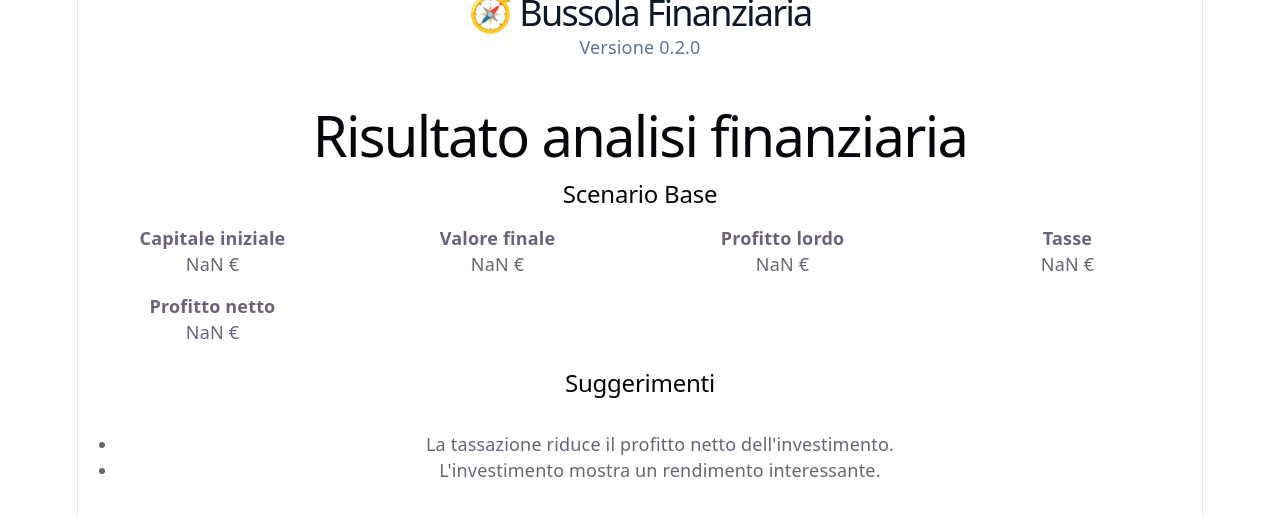
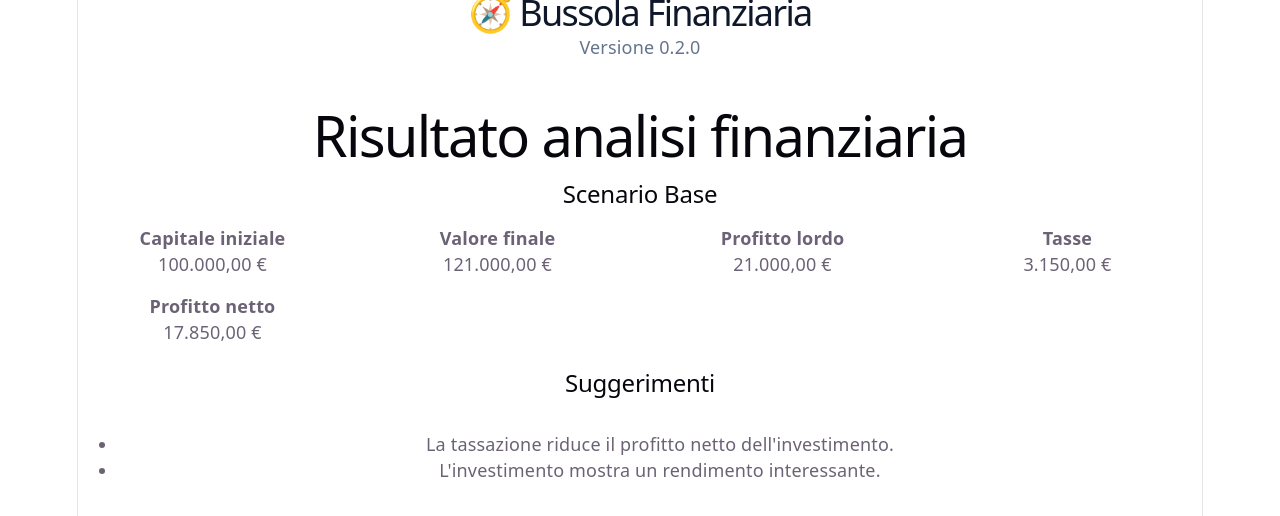
Before and after one commit to carlosciarrinovideo1-svg/Bussola-Finanziaria, a React (Vite) app in the folder frontend/: page / in a window 1280 px wide. Shown: the top 516 px of the page. Built offline with nearby package versions, Linux system fonts and the light colour scheme.

Commit message:
BF-0051: normalizza dati dashboard nel view model

```diff
--- a/frontend/src/components/Dashboard.tsx
+++ b/frontend/src/components/Dashboard.tsx
@@ -25,25 +25,15 @@ export default function Dashboard() {
 
       scenarioName={data.scenarioName}
 
-      initialCapital={Number(
-        data.initialCapital
-      )}
+      initialCapital={data.initialCapital}
 
-      finalValue={Number(
-        data.finalValue
-      )}
+      finalValue={data.finalValue}
 
-      grossProfit={Number(
-        data.grossProfit
-      )}
+      grossProfit={data.grossProfit}
 
-      taxAmount={Number(
-        data.taxAmount
-      )}
+      taxAmount={data.taxAmount}
 
-      netProfit={Number(
-        data.netProfit
-      )}
+      netProfit={data.netProfit}
 
       suggestions={
         data.suggestions
--- a/frontend/src/dashboard/viewModel.ts
+++ b/frontend/src/dashboard/viewModel.ts
@@ -9,17 +9,18 @@ export interface DashboardViewModel {
 
   scenarioName: string;
 
-  initialCapital: string;
+  initialCapital: number;
 
-  finalValue: string;
+  finalValue: number;
 
-  grossProfit: string;
+  grossProfit: number;
 
-  taxAmount: string;
+  taxAmount: number;
 
-  netProfit: string;
+  netProfit: number;
 
   suggestions: string[];
+
 }
 
 
@@ -36,48 +37,25 @@ export function createDashboardViewModel(
       result.scenario.name,
 
     initialCapital:
-      formatCurrency(
-        result.financial.initialCapital
-      ),
+      result.financial.initialCapital,
 
     finalValue:
-      formatCurrency(
-        result.financial.finalValue
-      ),
+      result.financial.finalValue,
 
     grossProfit:
-      formatCurrency(
-        result.financial.grossProfit
-      ),
+      result.financial.grossProfit,
 
     taxAmount:
-      formatCurrency(
-        result.financial.taxAmount
-      ),
+      result.financial.taxAmount,
 
     netProfit:
-      formatCurrency(
-        result.financial.netProfit
-      ),
+      result.financial.netProfit,
 
     suggestions:
       result.suggestions.map(
         suggestion =>
           suggestion.description
       ),
+
   };
 }
-
-
-function formatCurrency(
-  value: number
-): string {
-
-  return new Intl.NumberFormat(
-    "it-IT",
-    {
-      style: "currency",
-      currency: "EUR",
-    }
-  ).format(value);
-}
```
